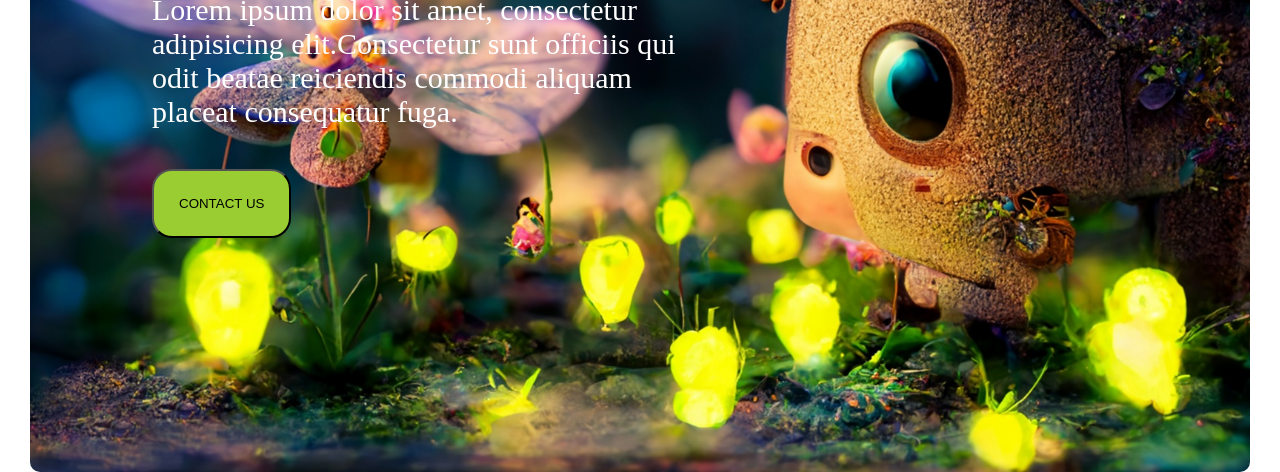
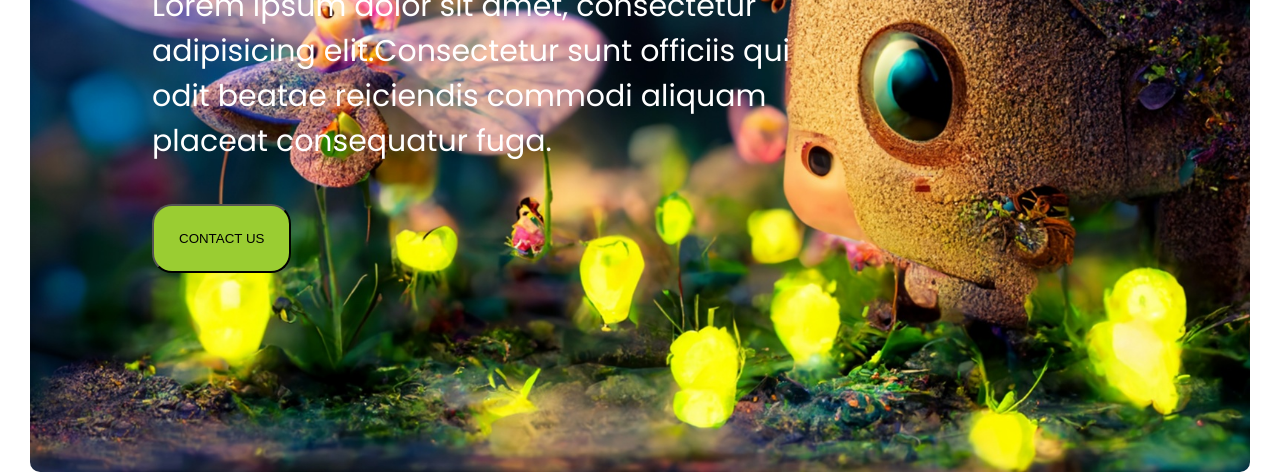
Before and after one commit to MohamadhuAshik/Gift-Shop, a plain HTML site: page index.html in a window 1280 px wide. Shown: the part 492-964 px from the top of the page. Drawn offline with Linux system fonts and the light colour scheme.

Commit message:
Modified Font

```diff
--- a/index.html
+++ b/index.html
@@ -6,6 +6,7 @@
     <meta name="viewport" content="width=device-width, initial-scale=1.0">
     <title>Gift-Shop</title>
     <script src="https://kit.fontawesome.com/8b1679ca39.js" crossorigin="anonymous"></script>
+    <link href="https://fonts.googleapis.com/css2?family=Poppins:ital@0;1&display=swap" rel="stylesheet">
     <link rel="stylesheet" href="style.css">
 </head>
 
--- a/style.css
+++ b/style.css
@@ -65,6 +65,7 @@ a:hover {
     background: url(./images/Gift-shop.jpg);
     background-repeat: no-repeat;
     background-size: cover;
+    font-family: 'Poppins', sans-serif;
 }
 .btn {
     margin-left: 10%;
```
